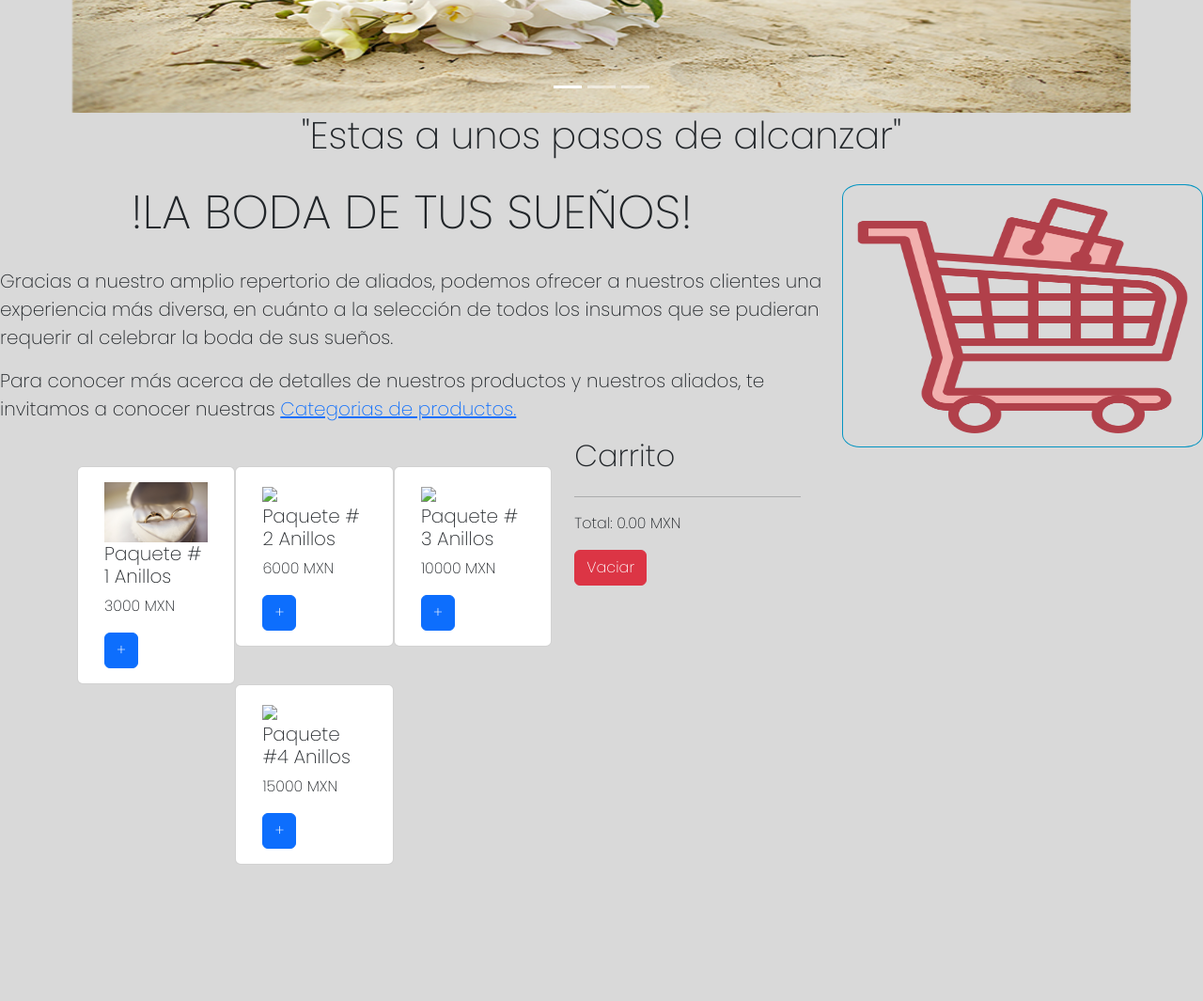
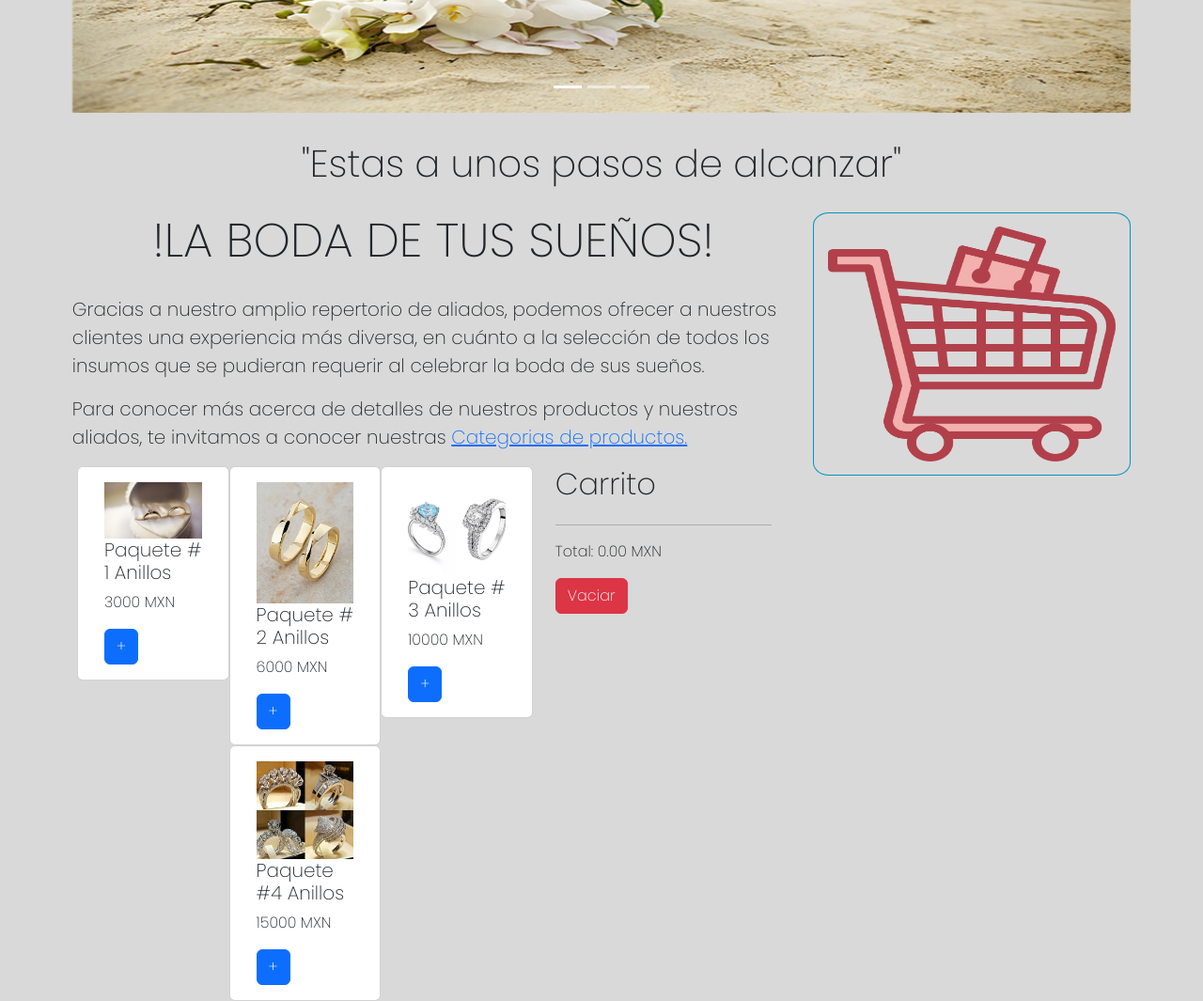
Before and after one commit to GuillermoSM33/proyecto_maquetado, a website: page compras.html in a window 1280 px wide. Shown: the part 340-1405 px from the top of the page at 94% size. Before the commit the page ends 1260 px from the top, so only its background shows below. Drawn offline with nearby package versions, Linux system fonts and the light colour scheme.

Commit message:
Aquí se agregan modificaciones menores y el .zip

```diff
--- a/CSS/css.css
+++ b/CSS/css.css
@@ -58,7 +58,7 @@ nav a:hover {
   max-height: 400px;
 }
 
-main{
+.acomodo{
   padding-top: 30px;
   width: 88%;
 }
--- a/JS/js.js
+++ b/JS/js.js
@@ -24,19 +24,19 @@ document.addEventListener('DOMContentLoaded', () => {
             id: 2,
             nombre: 'Paquete # 2 Anillos',
             precio: 6000,
-            imagen: 'cebolla.jpg'
+            imagen: 'IMG/ring_clasic02.jpg'
         },
         {
             id: 3,
             nombre: 'Paquete # 3 Anillos',
             precio: 10000,
-            imagen: 'calabacin.jpg'
+            imagen: 'IMG/ring_gold03.png'
         },
         {
             id: 4,
             nombre: 'Paquete #4 Anillos',
             precio: 15000,
-            imagen: 'fresas.jpg'
+            imagen: 'IMG/ring_deluxe04.jpg'
         }
 
     ];
--- a/compras.html
+++ b/compras.html
@@ -82,6 +82,8 @@
         </button>
     </div>
 
+    <div class="acomodo">
+
         <section id="Texto">
             <h1>"Estas a unos pasos de alcanzar"</h1>
 
@@ -98,6 +100,8 @@
                 te invitamos a conocer nuestras <a href="#">Categorias de productos.</a>
             </p>
         </section>
+
+    </div>
 
     <!-- Si queremos que esta parte funcione debemos usar JS para que compile -->
 
```
Also changed, not shown: IMG/ring_clasic02.jpg (added), IMG/ring_deluxe04.jpg (added), IMG/ring_gold03.png (added), 1 other file. Lines whose indentation alone changed are shown as unchanged.
